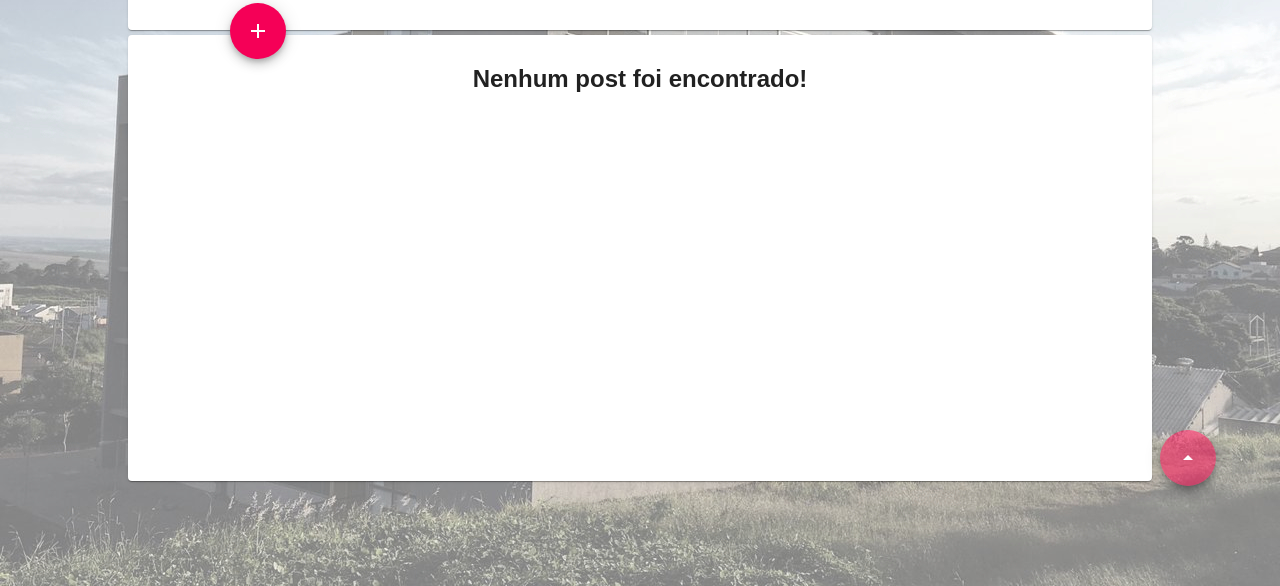
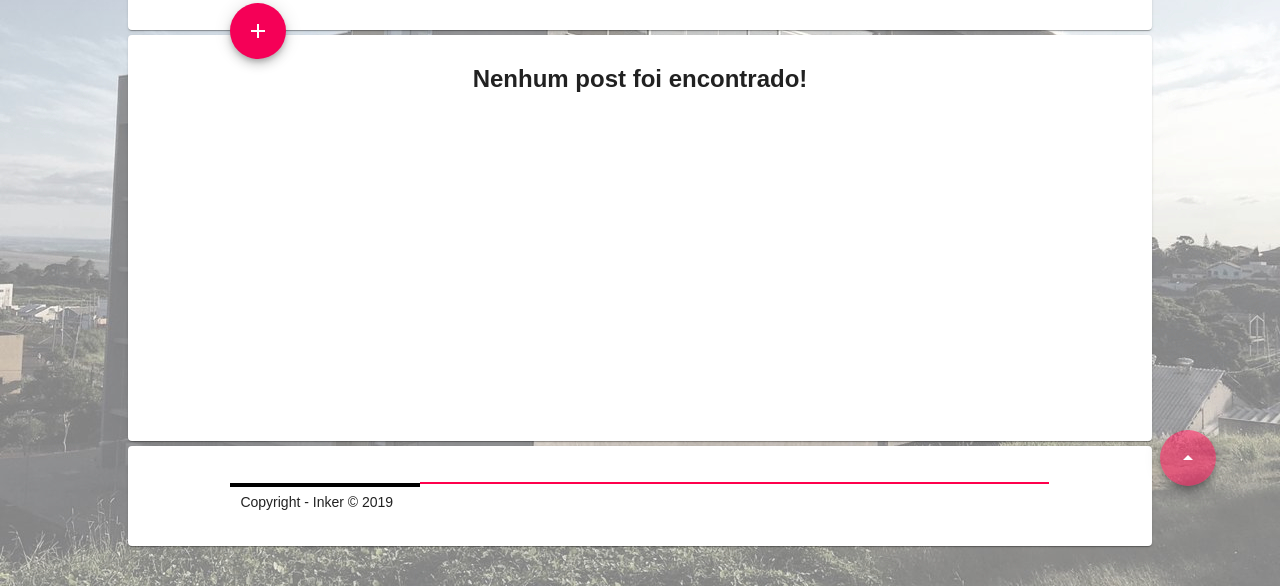
Before and after one commit to caueaquino/Inker-API, a React app in the folder inker/: page /inker/timeline in a window 1280 px wide. Shown: the part 214-800 px from the top of the page. Built offline with nearby package versions, Linux system fonts and the light colour scheme.

Commit message:
added footer sucessfully

```diff
--- a/inker/src/components/MainFooter/index.js
+++ b/inker/src/components/MainFooter/index.js
@@ -1,11 +1,16 @@
 import React, { Component } from 'react'
+
+import './styles.css'
+
+import Card from '@material-ui/core/Card'
 
 export default class MainFooter extends Component {
     render() {
         return (
-            <div>
-
-            </div>
+            <Card id="main-footer">
+                <span id="span-footer">Copyright - Inker © 2019</span>
+                <div id="div-footer"></div>
+            </Card>
         )
     }
 }
--- a/inker/src/components/MainFooter/styles.css
+++ b/inker/src/components/MainFooter/styles.css
@@ -0,0 +1,24 @@
+#main-footer {
+    margin-top: 5px;
+    height: 100px;
+    width: 80%;
+    display: flex;
+    justify-content: flex-start;
+    align-items: center;
+}
+
+#span-footer {
+    border-top: 4px solid black;
+    padding-top: 7px;
+    padding-right: 27px;
+    padding-left: 10px;
+    margin-left: 10%;
+    font-size: 14px;
+    font-weight: 500;
+}
+
+#div-footer {
+    height: 25.34px;
+    border-top: 2px solid rgb(255, 0, 76);
+    width: calc(80% - 190px);
+}
--- a/inker/src/components/Timeline/index.js
+++ b/inker/src/components/Timeline/index.js
@@ -29,8 +29,10 @@ export default class Timeline extends Component {
                         <h2>Nenhum post foi encontrado!</h2>
                     </section>
 
-                    <MainFooter></MainFooter>
+                    <footer></footer>
                 </Card>
+
+                <MainFooter></MainFooter>
 
                 <Fab id="up-bt" color="primary" aria-label="ArrowTop" style={{position: 'fixed', right: '5%', bottom:'100px'}}>
                     <ArrowDropUpIcon />
--- a/inker/src/components/Timeline/styles.css
+++ b/inker/src/components/Timeline/styles.css
@@ -33,7 +33,7 @@ h1{
 
 .card-post {
     width: 80%;
-    height: calc(80vh - 194px);
+    height: calc(75vh - 194px);
     margin-top: 5px;
     min-height: 100px;
 }
```
